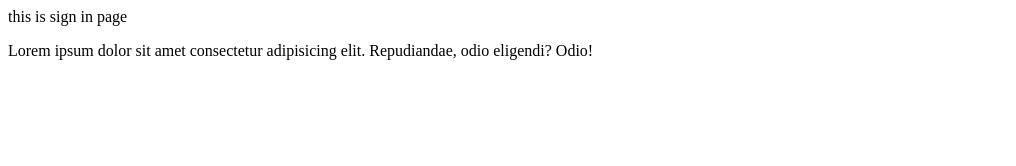
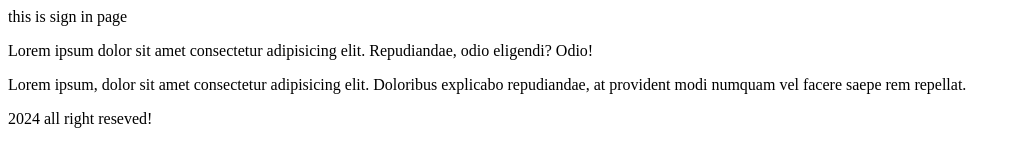
Before and after one commit to pavan7854/merge-conflicts-2, a plain HTML site: page signin.html in a window 1280 px wide. Shown: the whole page, without its empty margins (0-1016 px from the left). Drawn offline with Linux system fonts and the light colour scheme.

Commit message:
update sign in page and add footer

```diff
--- a/signin.html
+++ b/signin.html
@@ -9,5 +9,9 @@
     this is sign in page <br>
     <p>Lorem ipsum dolor sit amet consectetur adipisicing elit. Repudiandae, odio eligendi? Odio!</p>
 
+    <p>Lorem ipsum, dolor sit amet consectetur adipisicing elit. Doloribus explicabo repudiandae,
+        at provident modi numquam vel facere saepe rem repellat.</p>
+    <footer>2024 all right reseved!</footer>
+
 </body>
 </html>
```
